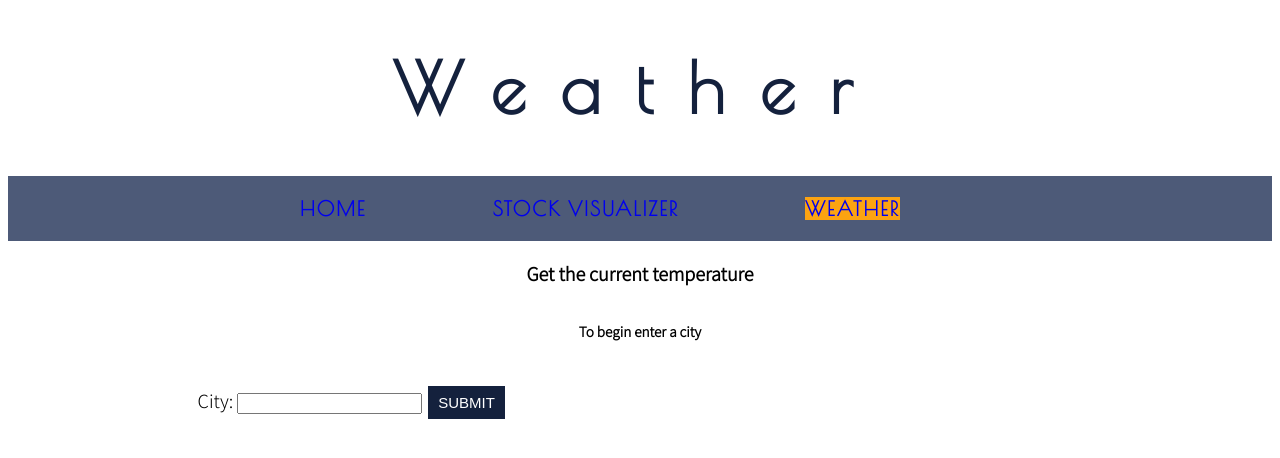
After one commit to mitalijuneja/Flask-Project, a Flask app: page /weather in a window 1280 px wide. The commit adds this page. Shown: the top 458 px of the page. Run offline with Flask 2, Linux system fonts and the light colour scheme.

Commit message:
added page 2 (weather)

```diff
--- a/final/app.py
+++ b/final/app.py
@@ -8,6 +8,8 @@ Created on Tue Apr 21 14:57:17 2020
 #import statements
 from flask import Flask, request, render_template
 from stock_vis import get_data, calc_stats, plot_data
+from weather import get_temperature
+from image_search import get_image_url, save_image
 
 #Flask app variable
 app = Flask(__name__)
@@ -18,11 +20,11 @@ def hello():
     return render_template("index.html")
 
 @app.route("/stock-visualizer")
-def engi():
+def stock():
     return render_template("stock_form.html")
 
 @app.route("/stock-visualizer", methods=["POST"])
-def engi_post():
+def stock_post():
     symb = request.form["symbol"]
     date = request.form["purchase_date"]
     data, date = get_data(symb, date)
@@ -31,6 +33,19 @@ def engi_post():
     plot_data(data, date, symb)
     return render_template("stock_vis.html", stats=stats)
 
+@app.route("/weather")
+def weather():
+    return render_template("weather_form.html")
+
+@app.route("/weather", methods=["POST"])
+def weather_post():
+    city = request.form["city"]
+    get_image_url(city)
+    #save_image(url)
+    data = {"city" : city.upper()}
+    data["temp"] = str(get_temperature(city))
+    return render_template("weather.html", data=data)
+
 @app.route("/miku")
 def miku():
     return "Hi Miku!"
@@ -38,3 +53,6 @@ def miku():
 #start the server
 if __name__ == "__main__":
     app.run()
+
+#client id = 867595989023-8do0vdup84d3iu4u9oiujdhnqs7cf8pp.apps.googleusercontent.com
+#client secret = AnD8mRmIdNP0KQNj8E4FV4q2
--- /dev/null
+++ b/final/client_secret.json
@@ -0,0 +1 @@
+{"web":{"client_id":"867595989023-8do0vdup84d3iu4u9oiujdhnqs7cf8pp.apps.googleusercontent.com","project_id":"x-pathway-276215","auth_uri":"https://accounts.google.com/o/oauth2/auth","token_uri":"https://oauth2.googleapis.com/token","auth_provider_x509_cert_url":"https://www.googleapis.com/oauth2/v1/certs","client_secret":"AnD8mRmIdNP0KQNj8E4FV4q2"}}
--- a/final/static/styles.css
+++ b/final/static/styles.css
@@ -1,11 +1,9 @@
 @import url('https://fonts.googleapis.com/css2?family=Assistant:wght@300&family=Poiret+One&display=swap');
+
 body {
-    font-family:'Poiret One';
+    font-family:'Assistant';
     background-color: #ffffff;
-
 }
-
-
 h1 {
     text-align:center;
     font-size: 70px;
@@ -13,13 +11,56 @@ h1 {
     color:#14213d;
     font-family:'Poiret One';
 }
+.weather{
+    font-size:20px;
+    letter-spacing: 0.2em;
+    color:#ffffff;
+    background-color:#ffffff;
+}
+h3 {
+    text-align:center;
+    font-family:'Assistant';
+    font-size:20px;
+}
+h6 {
+    text-align:center;
+    font-family:'Assistant';
+    font-size: 15px;
+}
 p {
     font-family:'Assistant';
+
 }
+
+.weather {
+    text-align:center;
+    font-size: 60px;
+    font-weight: bold;
+    position: absolute;
+    top: 50px;
+    background-color:transparent;
+    font-color:#ffffff;
+}
+
+
 img {
+    margin: 1em;
+}
+.weather {
+    margin: 0em;
+    width: 100%;
+    background-repeat: no-repeat;
+}
+.me {
     width: 30%;
     float:left;
-    border-radius: 100%;
+    border-radius:100%;
+}
+.chart {
+    width: 70%;
+    display:block;
+    margin-left:auto;
+    margin-right:auto;
 }
 
 li {
@@ -44,16 +85,37 @@ nav li {
     margin:0;
 }
 
-nav a{
+nav a {
     margin-right: 6em;
     text-decoration:none;
 }
-nav a:visited{
+.active {
+    background-color:#fca311;
+}
+nav a:visited {
     margin-right: 6em;
     color:#ffffff;
     text-decoration:none;
 }
-nav a:hover{
-    background-color:#fca311;
+nav a:hover {
+    background-color:#f7b952;
     text-decoration:none;
 }
+input[type=submit] {
+    background-color:#14213d;
+    border:none;
+    color:#ffffff;
+    padding: 8px 10px;
+    margin: 10px 2px;
+    font-size:15px;
+}
+input[type=submit]:hover {
+    background-color:#fca311;
+}
+form {
+    width:70%;
+    display:block;
+    margin-left:auto;
+    margin-right:auto;
+    font-size:20px;
+}
--- /dev/null
+++ b/final/templates/weather_form.html
@@ -0,0 +1,30 @@
+<!DOCTYPE html>
+<html>
+    <head>
+        <!--specifies title of the page !-->
+        <link rel="stylesheet" type="text/css" href="static/styles.css">
+        <title>Weather | Mitali Juneja</title>
+    <head>
+    <body>
+    <h1>Weather</h1>
+    <nav>
+        <ul>
+            <li>
+                <a href="/">HOME</a>
+            </li>
+            <li>
+                <a href="/stock-visualizer">STOCK VISUALIZER</a>
+            </li>
+            <li>
+                <a href="/weather" class="active">WEATHER</a>
+            </li>
+    </nav>
+    <h3>Get the current temperature</h3>
+    <h6>To begin enter a city</h6>
+    <form method="POST">
+        <label for="city">City:</label>
+        <input name="city">
+        <input type="submit" value="SUBMIT">
+    </form>
+    </body>
+</html>
```
Also changed, not shown: final/image_search.py (added, +56 -0 lines), final/stock_vis.py (+8 -7 lines), final/templates/index.html (+5 -5 lines), final/templates/stock_form.html (+17 -3 lines), final/templates/stock_vis.html (+4 -4 lines), final/templates/weather.html (added, +13 -0 lines), final/weather.py (added, +19 -0 lines), final/static/city.jpg (added), final/static/stock_plot.png, 2 other files.
